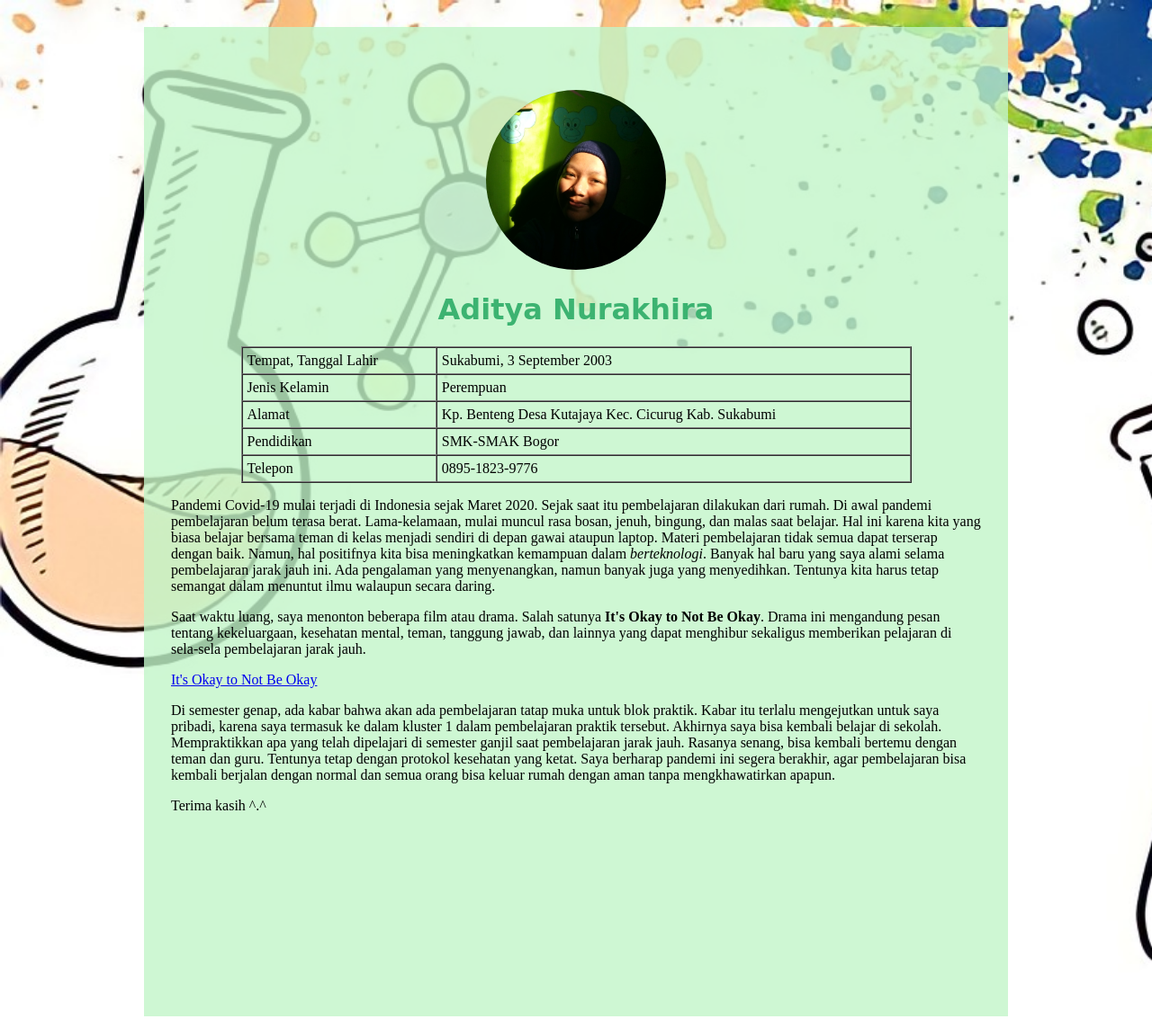
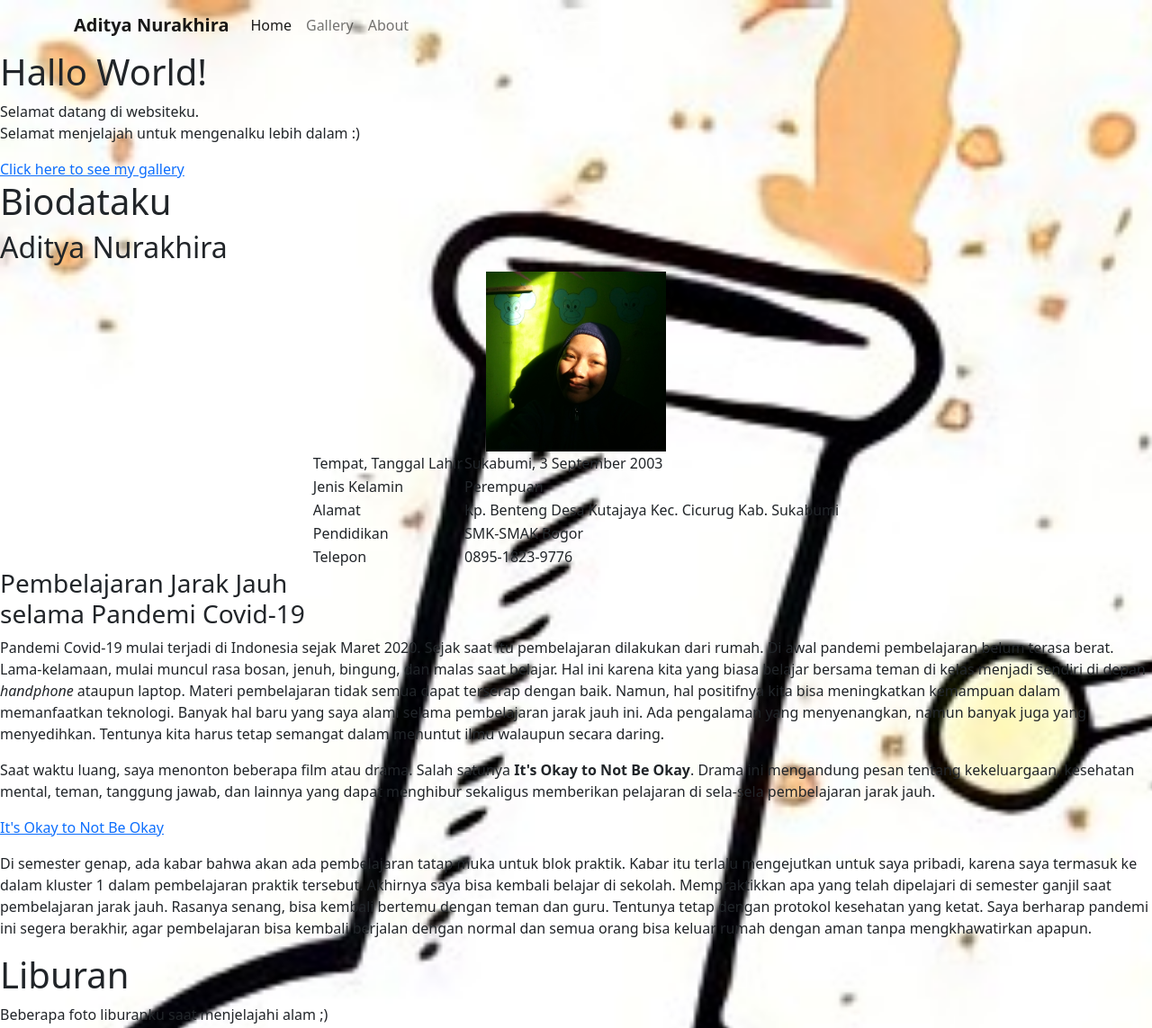
Before and after one commit to adityanura/adityanura.github.io, a plain HTML site: page index.html in a window 1280 px wide. Shown: the top 1143 px of the page at 90% size. Drawn offline with nearby package versions, Linux system fonts and the light colour scheme.

Commit message:
Update index.html

```diff
--- a/index.html
+++ b/index.html
@@ -1,14 +1,50 @@
 <!DOCTYPE html>
 <html>
 <head>
-	<title>Biodata Diri</title>
+	<!-- CSS only -->
+
+	<link href="https://cdn.jsdelivr.net/npm/bootstrap@5.0.0-beta1/dist/css/bootstrap.min.css" rel="stylesheet" integrity="sha384-giJF6kkoqNQ00vy+HMDP7azOuL0xtbfIcaT9wjKHr8RbDVddVHyTfAAsrekwKmP1" crossorigin="anonymous">
+	<meta name="viewport" content="with=device-width, initial scale=1.0">
+	<title>Biodataku</title>
 	<link rel="stylesheet" type="text/css" href="style.css">
+	<link rel="preconnect" href="https://fonts.gstatic.com">
+	<link href="https://fonts.googleapis.com/css2?family=Poppins:wght@300;500;600;700&display=swap" rel="stylesheet">
 </head>
 <body>
-	<div class="box">
+	<section class="header">
+		<nav class="navbar navbar-expand-lg navbar-light bg-transparant">
+		  <div class="container">
+		    <a class="navbar-brand" href="#"><b>Aditya Nurakhira</b></a>
+		    <button class="navbar-toggler" type="button" data-bs-toggle="collapse" data-bs-target="#navbarNav" aria-controls="navbarNav" aria-expanded="false" aria-label="Toggle navigation">
+		      <span class="navbar-toggler-icon"></span>
+		    </button>
+		    <div class="collapse navbar-collapse" id="navbarNav">
+		      <ul class="navbar-nav">
+		        <li class="nav-item">
+		          <a class="nav-link active" aria-current="page" href="#">Home</a>
+		        </li>
+		        <li class="nav-item">
+		          <a class="nav-link" href="fotogaleri.html">Gallery</a>
+		        </li>
+		        <li class="nav-item">
+		          <a class="nav-link" href="#">About</a>
+		        </li>
+		      </ul>
+		    </div>
+		  </div>
+		</nav>
+	<div class="text-box">
+		<h1>Hallo World!</h1>
+		<p>Selamat datang di websiteku. <br>Selamat menjelajah untuk mengenalku lebih dalam :) </p>
+		<a href="fotogaleri.html" class="hero-btn">Click here to see my gallery</a>
+	</div>
+	</section>
+	<!------ Course ------>
+	<section class="course">
+		<h1>Biodataku</h1>
+		<h2>Aditya Nurakhira</h2>
 		<center><img src="adit.jpg" alt="image" height="200" width="200"></center>
-		<h1><center>Aditya Nurakhira</h1>
-		<table width="745" border="1" cellspacing="0" cellpadding="5" align="center">
+		<table align="center">
 			<tr>
 				<td>Tempat, Tanggal Lahir</td>
 				<td>Sukabumi, 3 September 2003</td>
@@ -30,11 +66,38 @@
 				<td>0895-1823-9776</td>
 			</tr>
 		</table>
-		<p>Pandemi Covid-19 mulai terjadi di Indonesia sejak Maret 2020. Sejak saat itu pembelajaran dilakukan dari rumah. Di awal pandemi pembelajaran belum terasa berat. Lama-kelamaan, mulai muncul rasa bosan, jenuh, bingung, dan malas saat belajar. Hal ini karena kita yang biasa belajar bersama teman di kelas menjadi sendiri di depan gawai ataupun laptop. Materi pembelajaran tidak semua dapat terserap dengan baik. Namun, hal positifnya kita bisa meningkatkan kemampuan dalam <i>berteknologi</i>. Banyak hal baru yang saya alami selama pembelajaran jarak jauh ini. Ada pengalaman yang menyenangkan, namun banyak juga yang menyedihkan. Tentunya kita harus tetap semangat dalam menuntut ilmu walaupun secara daring.</p>
-		<p>Saat waktu luang, saya menonton beberapa film atau drama. Salah satunya <b>It's Okay to Not Be Okay</b>. Drama ini mengandung pesan tentang kekeluargaan, kesehatan mental, teman, tanggung jawab, dan lainnya yang dapat menghibur sekaligus memberikan pelajaran di sela-sela pembelajaran jarak jauh.</p>
-		<p><a href="https://www.netflix.com/id-en/title/81243992">It's Okay to Not Be Okay</a></p>
-		<p>Di semester genap, ada kabar bahwa akan ada pembelajaran tatap muka untuk blok praktik. Kabar itu terlalu mengejutkan untuk saya pribadi, karena saya termasuk ke dalam kluster 1 dalam pembelajaran praktik tersebut. Akhirnya saya bisa kembali belajar di sekolah. Mempraktikkan apa yang telah dipelajari di semester ganjil saat pembelajaran jarak jauh. Rasanya senang, bisa kembali bertemu dengan teman dan guru. Tentunya tetap dengan protokol kesehatan yang ketat. Saya berharap pandemi ini segera berakhir, agar pembelajaran bisa kembali berjalan dengan normal dan semua orang bisa keluar rumah dengan aman tanpa mengkhawatirkan apapun.</p>
-		<p>Terima kasih ^.^</p>
-	</div>
+
+		<div class="row">
+			<div class="course-col">
+				<h3>Pembelajaran Jarak Jauh <br>selama Pandemi Covid-19</h3>
+				<p>Pandemi Covid-19 mulai terjadi di Indonesia sejak Maret 2020. Sejak saat itu pembelajaran dilakukan dari rumah. Di awal pandemi pembelajaran belum terasa berat. Lama-kelamaan, mulai muncul rasa bosan, jenuh, bingung, dan malas saat belajar. Hal ini karena kita yang biasa belajar bersama teman di kelas menjadi sendiri di depan <i>handphone</i> ataupun laptop. Materi pembelajaran tidak semua dapat terserap dengan baik. Namun, hal positifnya kita bisa meningkatkan kemampuan dalam memanfaatkan teknologi. Banyak hal baru yang saya alami selama pembelajaran jarak jauh ini. Ada pengalaman yang menyenangkan, namun banyak juga yang menyedihkan. Tentunya kita harus tetap semangat dalam menuntut ilmu walaupun secara daring.</p>
+				<p>Saat waktu luang, saya menonton beberapa film atau drama. Salah satunya <b>It's Okay to Not Be Okay</b>. Drama ini mengandung pesan tentang kekeluargaan, kesehatan mental, teman, tanggung jawab, dan lainnya yang dapat menghibur sekaligus memberikan pelajaran di sela-sela pembelajaran jarak jauh.</p>
+				<p><a href="https://www.netflix.com/id-en/title/81243992">It's Okay to Not Be Okay</a></p>
+				<p>Di semester genap, ada kabar bahwa akan ada pembelajaran tatap muka untuk blok praktik. Kabar itu terlalu mengejutkan untuk saya pribadi, karena saya termasuk ke dalam kluster 1 dalam pembelajaran praktik tersebut. Akhirnya saya bisa kembali belajar di sekolah. Mempraktikkan apa yang telah dipelajari di semester ganjil saat pembelajaran jarak jauh. Rasanya senang, bisa kembali bertemu dengan teman dan guru. Tentunya tetap dengan protokol kesehatan yang ketat. Saya berharap pandemi ini segera berakhir, agar pembelajaran bisa kembali berjalan dengan normal dan semua orang bisa keluar rumah dengan aman tanpa mengkhawatirkan apapun.</p>
+			</div>
+		</div>
+	</section>
+
+<!----- campus ---->
+	<section class="campus">
+		<h1>Liburan</h1>
+		<p>Beberapa foto liburanku saat menjelajahi alam ;)</p>
+
+		<div class="row">
+			<div class="campus-col">
+				<img src="1.jpg">
+				<h3>Curug Cilember</h3>
+			</div>
+			<div class="campus-col">
+				<img src="5.jpg">
+				<h3>Curug Sawer</h3>
+			</div>
+			<div class="campus-col">
+				<img src="11.jpg">
+				<h3>Curug Cikaracak</h3>
+			</div>
+		</div>
+	</section>
+
 </body>
 </html>
```
